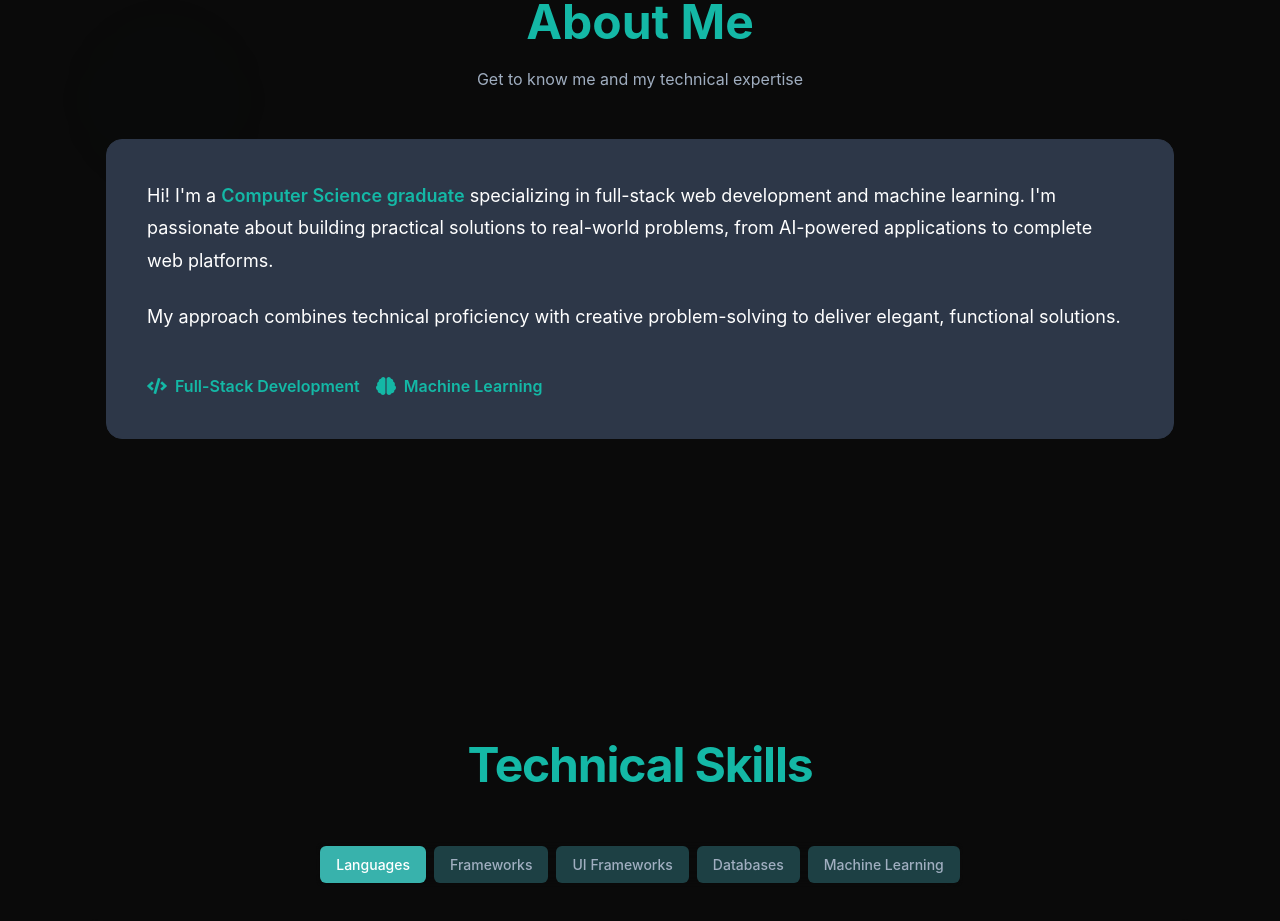
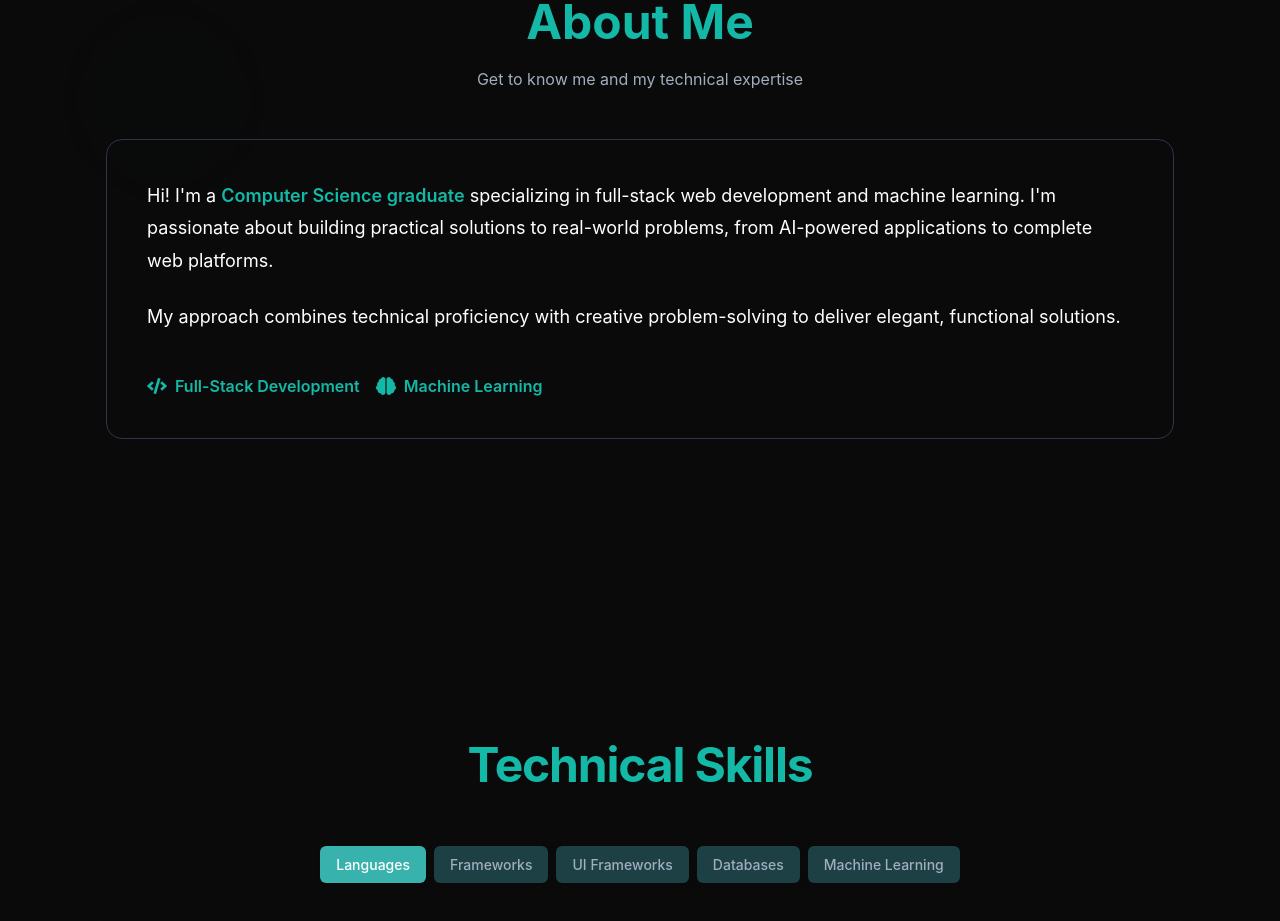
Before and after one commit to anandita-3217/anandita-dakshayani, a React (Vite) app: page / in a window 1280 px wide. Shown: the part 960-1881 px from the top of the page. Built offline with nearby package versions, Linux system fonts and the light colour scheme.

Commit message:
Learning component not showing up on App

```diff
--- a/src/App.jsx
+++ b/src/App.jsx
@@ -12,8 +12,11 @@ import Resume from './components/Resume'
 import Footer from './components/Footer'
 import CommandPalette from './components/CommandPalette'
 import ScrollToTop from './components/ScrollToTop'
+import Learning from './components/Learning';
 import { useColorMode, useDisclosure } from '@chakra-ui/react';
+
 import { BrowserRouter as Router, Routes, Route } from 'react-router-dom'
+
 import { motion, useScroll } from 'framer-motion'
 
 import useKeyboardShortcuts from './components/hooks/useKeyboardShortcuts'
@@ -65,6 +68,7 @@ function App() {
               returnDuration={1.5}/>
               <Header/>
               <Hero />
+              <Learning/>
               <About />
               <Skills/>
               <ContributionMap/>
--- a/src/components/About.jsx
+++ b/src/components/About.jsx
@@ -288,7 +288,8 @@ function About() {
 
           {/* About Content */}
           <MotionBox
-            bg="bg.hover"
+            bg="transparent"
+            filter={blur}
             borderRadius="2xl"
             p={{ base: 6, md: 10 }}
             mb={12}
--- a/src/Learning.jsx
+++ b/src/components/Learning.jsx
@@ -60,7 +60,7 @@ function Learning() {
 
   useEffect(() => {
     // Load projects from JSON file
-    fetch('../data/projects.json')
+    fetch('../data/learning/miniprojects.json')
       .then(response => response.json())
       .then(data => {
         setProjects(data.projects || []);
@@ -168,7 +168,7 @@ function Learning() {
             animate={headerControls}
             variants={headerVariants}
           >
-            <Text as="span" color="brand.400">Projects</Text>
+            <Text as="span" color="brand.400">Learning</Text>
           </MotionHeading>
 
           {/* Carousel Container with scroll animation */}
```
